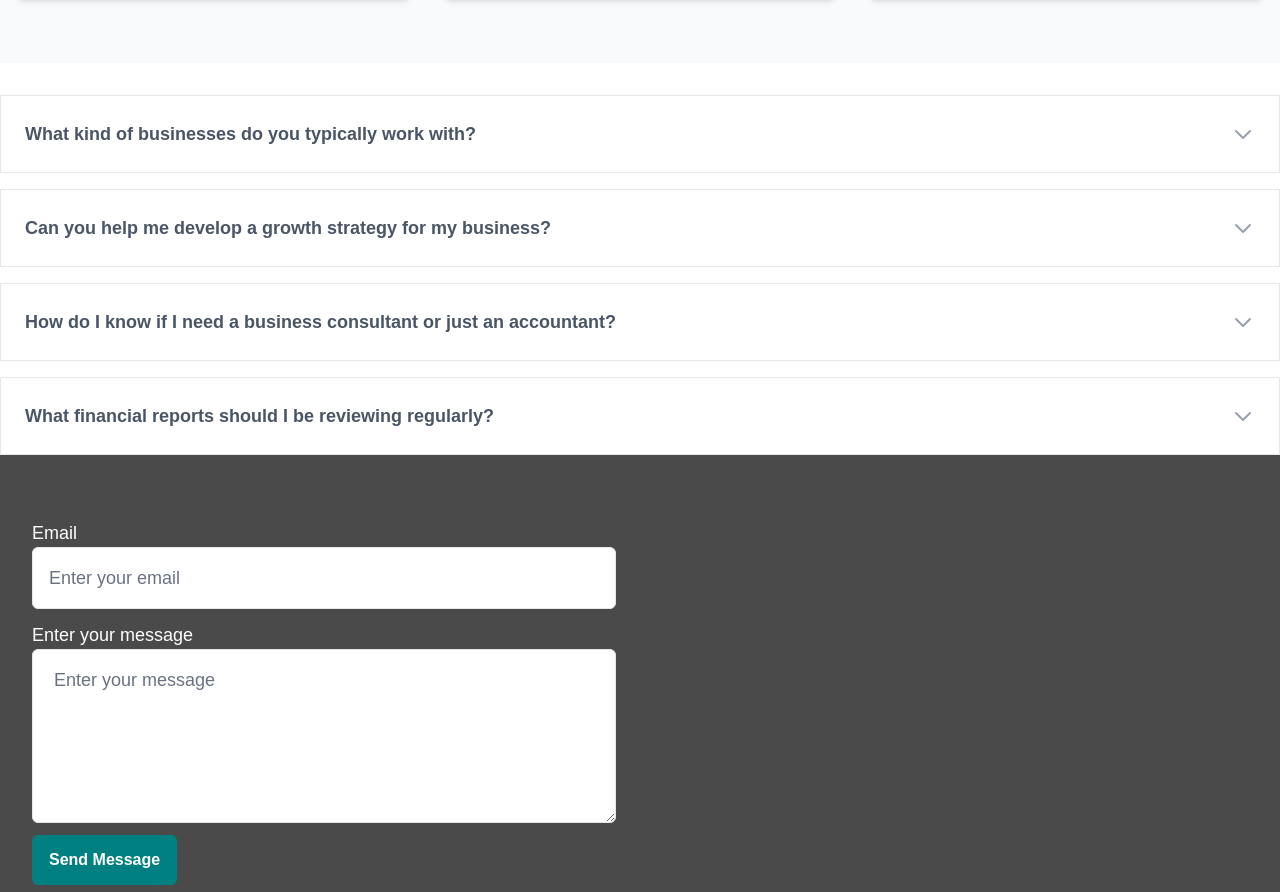
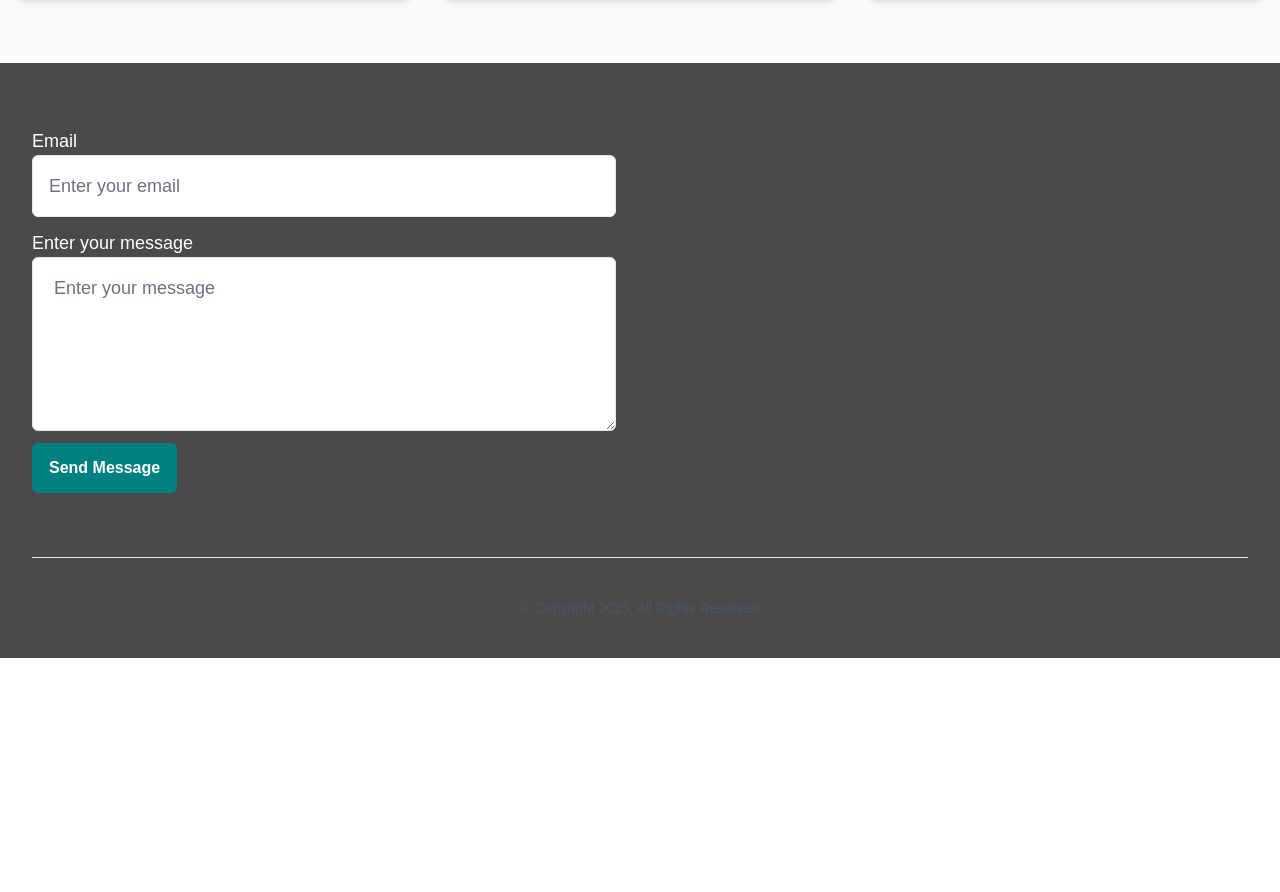
Before and after one commit to Jideotetic/finovate-consulting-limited, a Next.js app: page / in a window 1280 px wide. Shown: the part 2069-2961 px from the top of the page. After the commit the page ends 2727 px from the top, so only its background shows below. Built offline with nearby package versions, Linux system fonts and the light colour scheme.

Commit message:
Cleaning up

```diff
--- a/app/page.tsx
+++ b/app/page.tsx
@@ -9,7 +9,6 @@ import Image from "next/image";
 import Link from "next/link";
 import { AiOutlineClose, AiOutlineMenu } from "react-icons/ai";
 import * as motion from "motion/react-client";
-import FAQAccordion from "@/components/faq";
 import SectionContainer from "@/components/section-container";
 
 const services = [
@@ -305,8 +304,6 @@ export default function Home() {
             </div>
           </SectionContainer>
         </div>
-
-        <FAQAccordion />
       </main>
 
       <footer className="py-10 bg-[#4A4A4A] text-white" id="contact">
```
